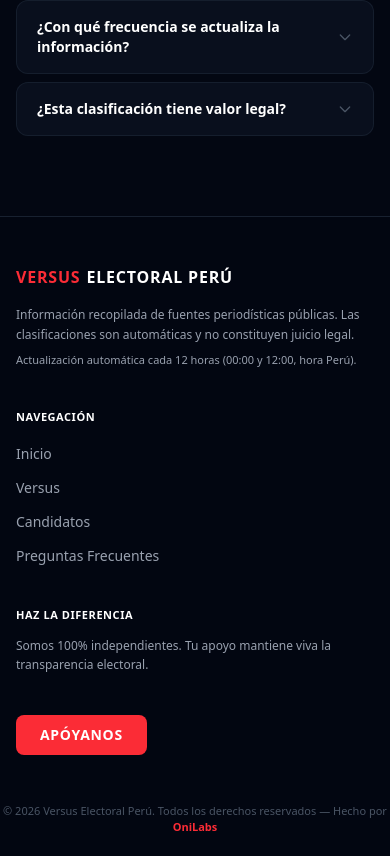
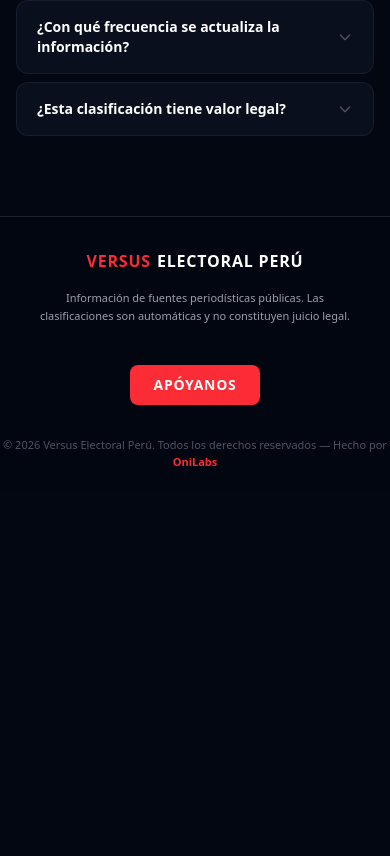
Before and after one commit to anthoniriv/versus-electoral-pe, a Next.js app: page / in a window 390 px wide. Shown: the part 1308-2164 px from the top of the page. After the commit the page ends 1798 px from the top, so only its background shows below. Built offline with nearby package versions, Linux system fonts and the light colour scheme; no server answers; the database is empty.

Commit message:
fix & mejoras apoyanos y QA

```diff
--- a/src/app/apoyanos/page.tsx
+++ b/src/app/apoyanos/page.tsx
@@ -105,7 +105,7 @@
             <span className="text-red-500">pedirle a la IA</span>
           </h2>
           <p className="mt-4 text-sm sm:text-base text-gray-400 max-w-xl mx-auto leading-relaxed">
-            Onigrowth es un kit de prompts y plantillas estratégicas para
+            <a href="https://www.onigrowth.com/" target="_blank" rel="noopener noreferrer" className="text-white font-bold hover:text-red-400 transition-colors">Onigrowth</a> es un kit de prompts y plantillas estratégicas para
             emprendedores que quieren usar la IA como herramienta real de
             crecimiento para su negocio.
           </p>
@@ -149,7 +149,7 @@
             ].map((item) => (
               <div
                 key={item.title}
-                className="rounded-xl border border-gray-800/60 bg-gray-900/40 p-4 text-center flex flex-col items-center"
+                className="rounded-xl border border-gray-800/60 bg-gray-900/40 p-4 text-center flex flex-col items-center transition-all duration-300 hover:border-gray-500/60 hover:bg-gray-900/70"
               >
                 <div className="mb-2 text-red-500">{item.svg}</div>
                 <p className="text-xs font-semibold text-gray-300 leading-tight">
@@ -208,7 +208,7 @@
                 <img
                   src="/yape.jpeg"
                   alt="QR Yape para apoyar el proyecto"
-                  className="mx-auto w-48 h-56 rounded-lg object-contain"
+                  className="mx-auto w-48 h-56 object-contain" style={{ borderRadius: "15px" }}
                 />
                 <p className="mt-3 text-gray-400 text-xs leading-relaxed">
                   Escanea el QR desde tu billetera digital favorita.
@@ -235,7 +235,7 @@
           <div className="flex flex-wrap items-center justify-center gap-4">
             {/* LinkedIn */}
             <a
-              href="https://www.linkedin.com/company/onilabs"
+              href="https://www.linkedin.com/company/onilabs-dev"
               target="_blank"
               rel="noopener noreferrer"
               className="group flex items-center gap-2.5 rounded-xl border border-gray-800/60 bg-gray-900/40 px-5 py-3 transition-all duration-300 hover:border-gray-500/60 hover:bg-gray-900/70"
@@ -250,7 +250,7 @@
 
             {/* Instagram */}
             <a
-              href="https://www.instagram.com/onilabs"
+              href="https://www.instagram.com/onilabs.dev/"
               target="_blank"
               rel="noopener noreferrer"
               className="group flex items-center gap-2.5 rounded-xl border border-gray-800/60 bg-gray-900/40 px-5 py-3 transition-all duration-300 hover:border-gray-500/60 hover:bg-gray-900/70"
@@ -265,7 +265,7 @@
 
             {/* TikTok */}
             <a
-              href="https://www.tiktok.com/@onilabs"
+              href="https://www.tiktok.com/@onilabs_dev"
               target="_blank"
               rel="noopener noreferrer"
               className="group flex items-center gap-2.5 rounded-xl border border-gray-800/60 bg-gray-900/40 px-5 py-3 transition-all duration-300 hover:border-gray-500/60 hover:bg-gray-900/70"
@@ -278,20 +278,6 @@
               </span>
             </a>
 
-            {/* Website */}
-            <a
-              href="https://www.onilabs.site/"
-              target="_blank"
-              rel="noopener noreferrer"
-              className="group flex items-center gap-2.5 rounded-xl border border-gray-800/60 bg-gray-900/40 px-5 py-3 transition-all duration-300 hover:border-gray-500/60 hover:bg-gray-900/70"
-            >
-              <svg className="w-5 h-5 text-gray-400 group-hover:text-white transition-colors" fill="none" stroke="currentColor" viewBox="0 0 24 24">
-                <path strokeLinecap="round" strokeLinejoin="round" strokeWidth={2} d="M21 12a9 9 0 01-9 9m9-9a9 9 0 00-9-9m9 9H3m9 9a9 9 0 01-9-9m9 9c1.657 0 3-4.03 3-9s-1.343-9-3-9m0 18c-1.657 0-3-4.03-3-9s1.343-9 3-9m-9 9a9 9 0 019-9" />
-              </svg>
-              <span className="text-sm font-semibold text-gray-300 group-hover:text-white transition-colors">
-                Website
-              </span>
-            </a>
           </div>
         </div>
       </section>
--- a/src/app/globals.css
+++ b/src/app/globals.css
@@ -51,8 +51,8 @@
   }
 }
 
-/* SEO: content-visibility para secciones below-the-fold */
-section:not(:first-of-type) {
+/* SEO: content-visibility para secciones below-the-fold (solo en home) */
+.home-page section:not(:first-of-type) {
   content-visibility: auto;
   contain-intrinsic-size: auto 600px;
 }
--- a/src/app/layout.tsx
+++ b/src/app/layout.tsx
@@ -135,8 +135,25 @@
         <NewsBanner />
         <main>{children}</main>
         <footer className="border-t border-gray-800/80 bg-gray-950/80 backdrop-blur-md text-gray-600">
-          <div className="mx-auto max-w-7xl px-4 sm:px-6 py-12">
-            <div className="grid grid-cols-1 sm:grid-cols-3 gap-10 sm:gap-8">
+          <div className="mx-auto max-w-7xl px-4 sm:px-6 py-8 sm:py-12">
+            {/* Mobile: solo branding + apóyanos compacto */}
+            <div className="sm:hidden flex flex-col items-center text-center gap-4">
+              <Link href="/" className="flex items-center gap-1.5 group">
+                <span className="text-base font-black text-red-500 uppercase tracking-wider group-hover:text-red-400 transition-colors">
+                  Versus
+                </span>
+                <span className="text-base font-black text-white uppercase tracking-wider">
+                  Electoral Perú
+                </span>
+              </Link>
+              <p className="text-[11px] text-gray-400 leading-relaxed max-w-xs">
+                Información de fuentes periodísticas públicas. Las clasificaciones son automáticas y no constituyen juicio legal.
+              </p>
+              <FooterApoyanos />
+            </div>
+
+            {/* Desktop: 3 columnas */}
+            <div className="hidden sm:grid sm:grid-cols-3 gap-8">
               {/* Col 1 - Versus Electoral Perú */}
               <div>
                 <Link href="/" className="flex items-center gap-1.5 group mb-4">
@@ -156,7 +173,7 @@
               </div>
 
               {/* Col 2 - Navegación */}
-              <div className="sm:flex sm:justify-center">
+              <div className="flex justify-center">
                 <div>
                   <h4 className="font-bold text-white uppercase tracking-wider text-[11px] mb-4">
                     Navegación
```
Lines whose indentation alone changed are shown as unchanged.
